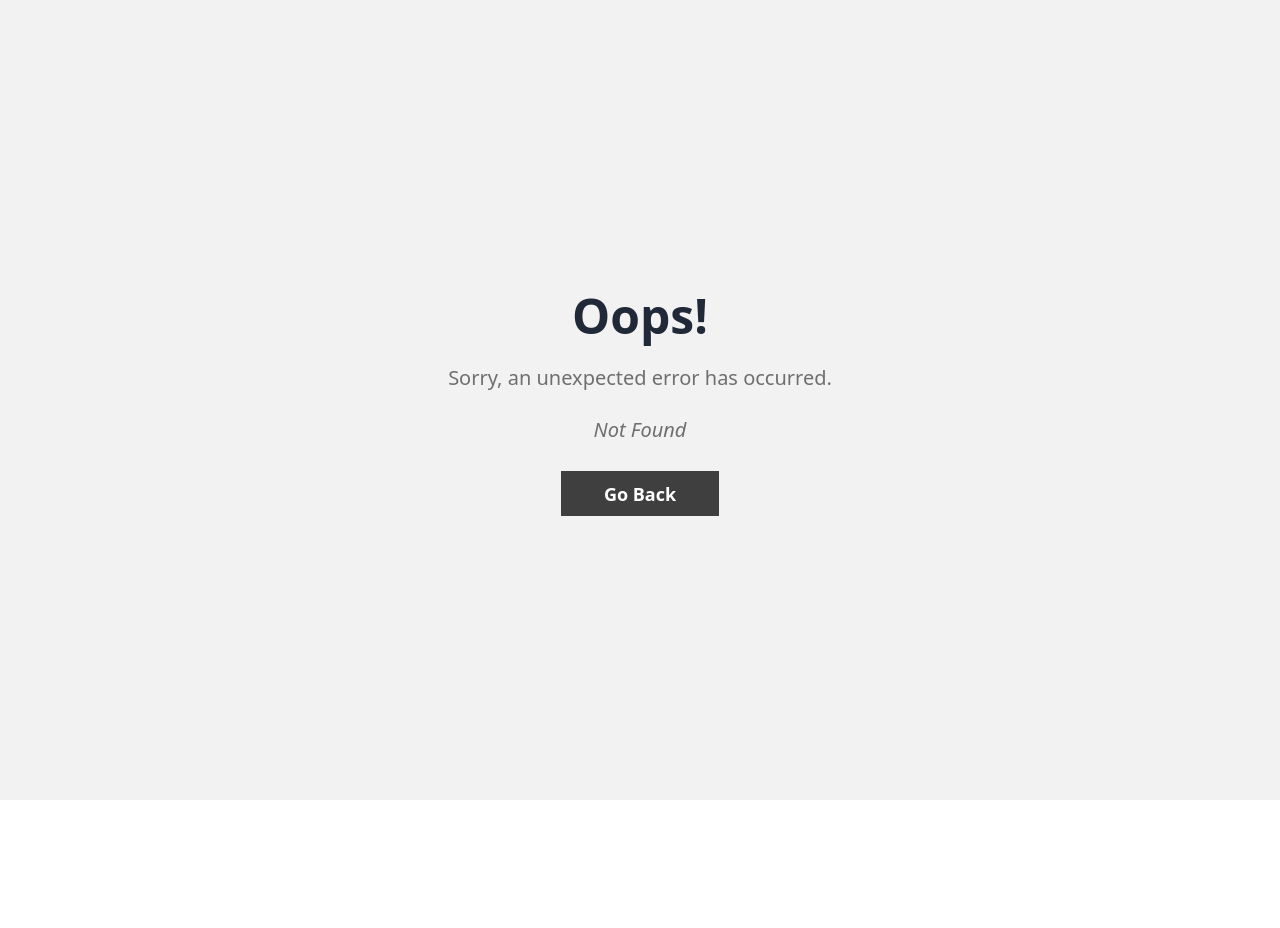
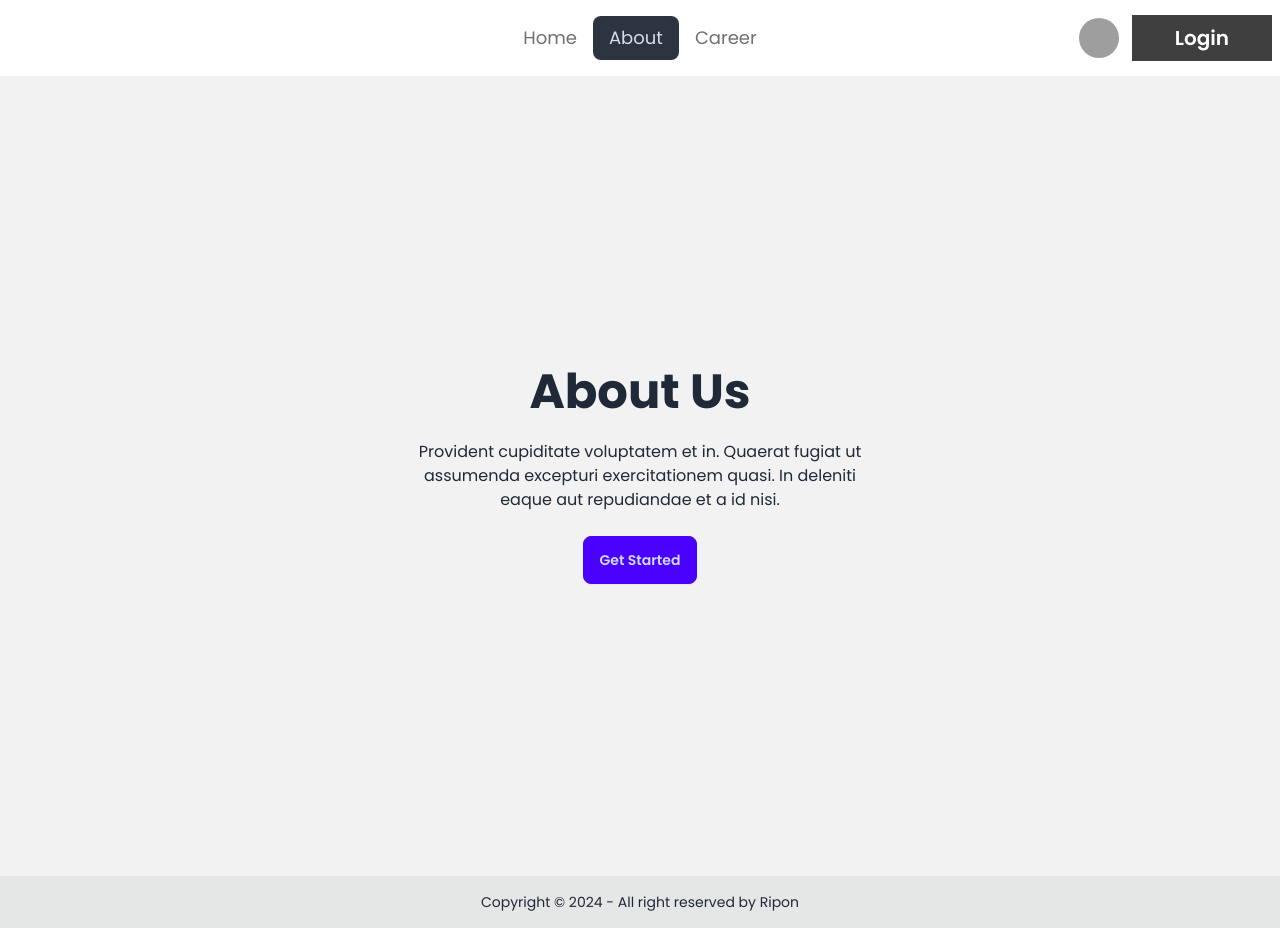
Before and after one commit to riponmondalbd/latest-dragon-news, a React (Vite) app: page /about in a window 1280 px wide. Before the commit this address had no page. Before the commit the page ends 800 px from the top, so only its background shows below. Built offline with nearby package versions, Linux system fonts and the light colour scheme; grey boxes are pictures that could not be loaded.

Commit message:
make demo about page

```diff
--- /dev/null
+++ b/src/page/About/About.jsx
@@ -0,0 +1,24 @@
+import Navbar from "../shared/Navbar/Navbar";
+
+const About = () => {
+  return (
+    <div>
+      <Navbar />
+      <div className="hero bg-base-200 min-h-screen">
+        <div className="hero-content text-center">
+          <div className="max-w-md">
+            <h1 className="text-5xl font-bold">About Us</h1>
+            <p className="py-6">
+              Provident cupiditate voluptatem et in. Quaerat fugiat ut assumenda
+              excepturi exercitationem quasi. In deleniti eaque aut repudiandae
+              et a id nisi.
+            </p>
+            <button className="btn btn-primary">Get Started</button>
+          </div>
+        </div>
+      </div>
+    </div>
+  );
+};
+
+export default About;
--- a/src/routes/Router.jsx
+++ b/src/routes/Router.jsx
@@ -1,5 +1,6 @@
 import { createBrowserRouter } from "react-router-dom";
 import Root from "../layout/Root";
+import About from "../page/About/About";
 import ErrorPage from "../page/ErrorPage/ErrorPage";
 import Home from "../page/Home/Home";
 import LoginPage from "../page/LoginPage/LoginPage";
@@ -23,6 +24,10 @@ const router = createBrowserRouter([
         path: "/register",
         element: <RegisterPage />,
       },
+      {
+        path: "/about",
+        element: <About />,
+      },
     ],
   },
 ]);
```
